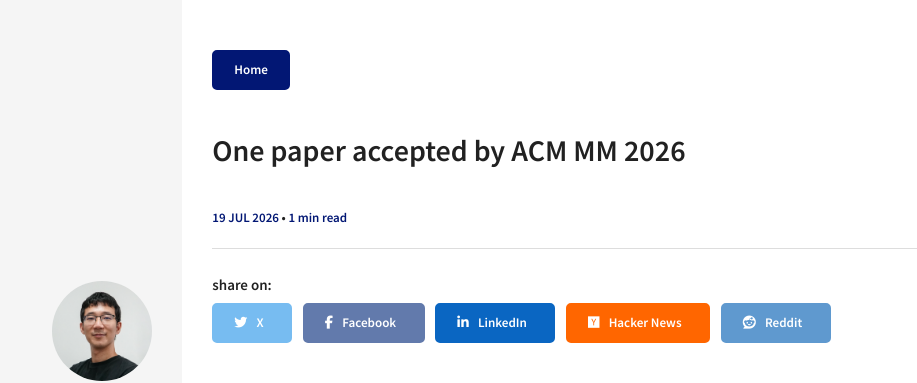
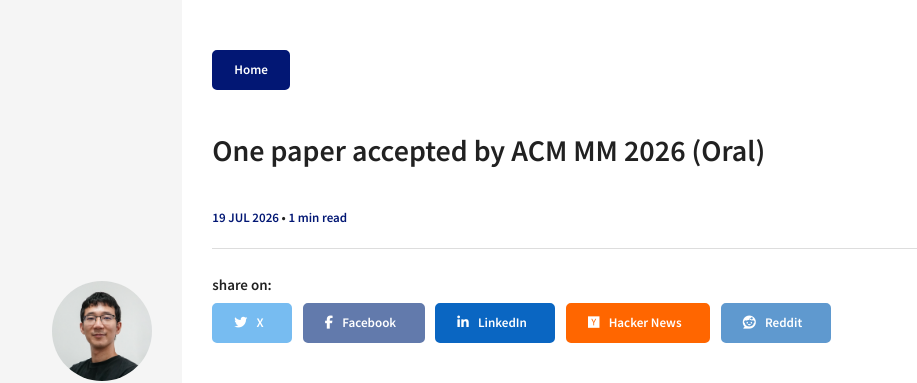
Before and after one commit to tongxyh/tongxyh.github.io, a Jekyll site: the page built from _posts/2026-07-20-ACMMM2026-SpeedyGS.md, in a window 1280 px wide. Shown: the top 383 px of the page, without its empty margins (31-948 px from the left). Built offline with Jekyll 4.4.1, drawn with Linux system fonts in a browser that asks for light colours; nearby versions of some CDN libraries.

Commit message:
Mark SpeedyGS as ACM MM 2026 oral

```diff
--- a/_includes/sections/full_publications.html
+++ b/_includes/sections/full_publications.html
@@ -1,7 +1,7 @@
 <h1>Publications</h1>
 <section class="publication-list">
         <ol>
-            <li>Junteng Zhang, <strong>Tong Chen*</strong>, Yuxin Zhao, Yibo Shi, Jing Wang, and Zhan Ma, "SpeedyGS: Content-Aware 3D Gaussian Splatting Compression via Two-Stage Optimization," <em>ACM MM</em>, 2026.</li>
+            <li>Junteng Zhang, <strong>Tong Chen*</strong>, Yuxin Zhao, Yibo Shi, Jing Wang, and Zhan Ma, "SpeedyGS: Content-Aware 3D Gaussian Splatting Compression via Two-Stage Optimization," <em>ACM MM</em>, 2026. <strong style="color: red;">(Oral)</strong></li>
 
             <li>Kang You, <strong>Tong Chen</strong>, Dandan Ding, M. Salman Asif, and Zhan Ma*, "BitRIC: Efficient Neural Compression of LiDAR Range Images via Hierarchical Bitplanes," <em>ECCV</em>, 2026.</li>
 
--- a/_includes/sections/publications.html
+++ b/_includes/sections/publications.html
@@ -1,7 +1,7 @@
 <h1>Selected Publications</h1>
 <section class="publication-list">
         <ol>
-            <li>Junteng Zhang, <strong>Tong Chen*</strong>, Yuxin Zhao, Yibo Shi, Jing Wang, and Zhan Ma, "SpeedyGS: Content-Aware 3D Gaussian Splatting Compression via Two-Stage Optimization," <em>ACM MM</em>, 2026.</li>
+            <li>Junteng Zhang, <strong>Tong Chen*</strong>, Yuxin Zhao, Yibo Shi, Jing Wang, and Zhan Ma, "SpeedyGS: Content-Aware 3D Gaussian Splatting Compression via Two-Stage Optimization," <em>ACM MM</em>, 2026. <strong style="color: red;">(Oral)</strong></li>
 
             <li>Kang You, <strong>Tong Chen</strong>, Dandan Ding, M. Salman Asif, and Zhan Ma*, "BitRIC: Efficient Neural Compression of LiDAR Range Images via Hierarchical Bitplanes," <em>ECCV</em>, 2026.</li>
 
--- a/_posts/2026-07-20-ACMMM2026-SpeedyGS.md
+++ b/_posts/2026-07-20-ACMMM2026-SpeedyGS.md
@@ -1,6 +1,6 @@
 ---
 layout: post
-title:  "One paper accepted by ACM MM 2026"
+title:  "One paper accepted by ACM MM 2026 (Oral)"
 date:   2026-07-20 00:00:00 +0800
 excerpt: "SpeedyGS: Content-Aware 3D Gaussian Splatting Compression via Two-Stage Optimization"
 papers:
```
